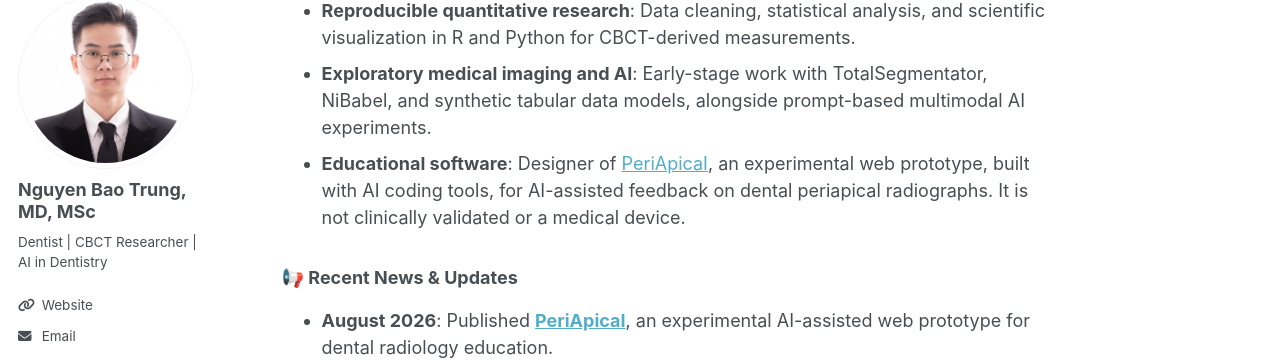
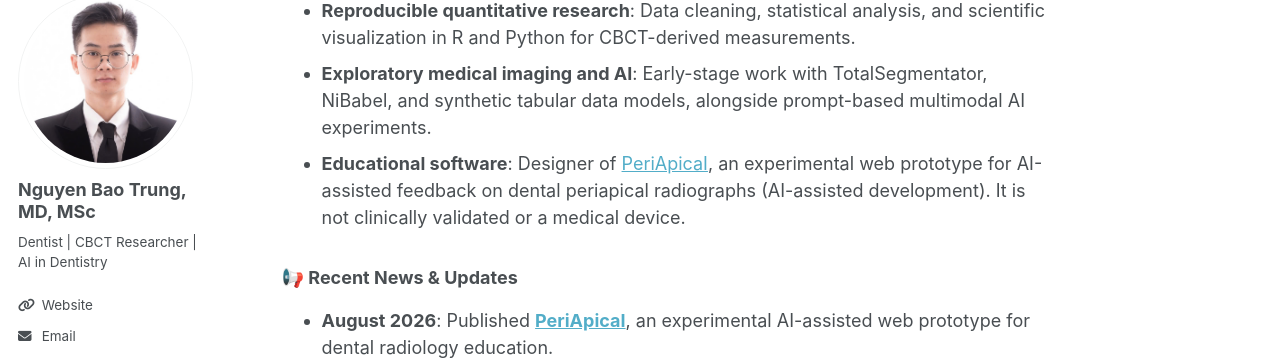
Before and after one commit to trungnb/trungnb.github.io, a Jekyll site: the page built from _pages/about.md, in a window 1280 px wide and 900 px high, scrolled down 435 px. Shown: the part 107-467 px from the top of the window. Built offline with Jekyll 4.4.1, drawn with Linux system fonts in a browser that asks for light colours; a style sheet for code colours, icons or effects is not loaded.

Commit message:
PeriApicaI wording: AI-assisted development (EN/VI); portfolio states the code was written with AI assistance
Co-Authored-By: Claude Sonnet 5 <noreply@anthropic.com>

```diff
--- a/_pages/about.md
+++ b/_pages/about.md
@@ -18,7 +18,7 @@ My current research focus is at the intersection of **clinical dentistry, 3D med
 * **CBCT and dental morphometrics**: Research on upper-airway dimensions in Obstructive Sleep Apnea (OSA), maxillary premolar alveolar bone, and exploratory crown-root ratio and cementoenamel junction (CEJ) measurements.
 * **Reproducible quantitative research**: Data cleaning, statistical analysis, and scientific visualization in R and Python for CBCT-derived measurements.
 * **Exploratory medical imaging and AI**: Early-stage work with TotalSegmentator, NiBabel, and synthetic tabular data models, alongside prompt-based multimodal AI experiments.
-* **Educational software**: Designer of [PeriApicaI](https://periapical.ai.studio), an experimental web prototype, built with AI coding tools, for AI-assisted feedback on dental periapical radiographs. It is not clinically validated or a medical device.
+* **Educational software**: Designer of [PeriApicaI](https://periapical.ai.studio), an experimental web prototype for AI-assisted feedback on dental periapical radiographs (AI-assisted development). It is not clinically validated or a medical device.
 
 ### 📢 Recent News & Updates
 * **August 2026**: Published **[PeriApicaI](https://periapical.ai.studio)**, an experimental AI-assisted web prototype for dental radiology education.
```
Also changed, not shown: _pages/about-vi.md (+1 -1 lines), _pages/cv-vi.md (+1 -1 lines), _pages/cv.md (+1 -1 lines), _portfolio/portfolio-1-periapical-vi.md (+1 -1 lines), _portfolio/portfolio-1-periapical.md (+1 -1 lines).
